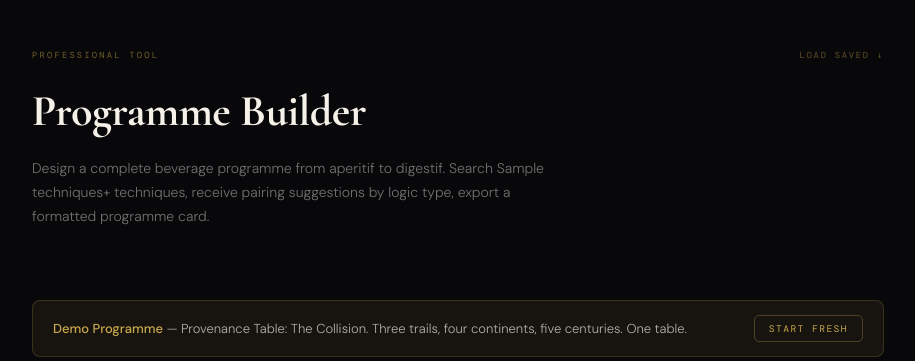
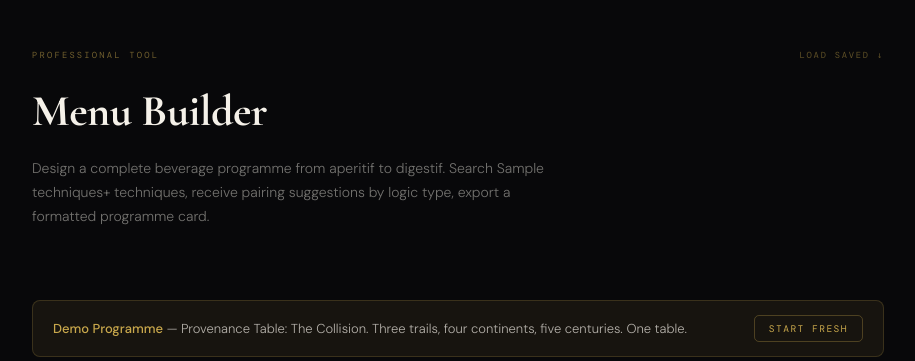
Before and after one commit to garthgreenlees-pixel/recipe-app, a Python web app: template templates/programme.html in a window 1280 px wide. Shown: the part 60-421 px from the top of the page, without its empty margins (182-1097 px from the left). Run offline with Jinja, Linux system fonts and the light colour scheme; the template is opened without the code that fills it: most values are stand-ins (such as "Sample title", 1, 10 or a date in 2020).

Commit message:
fix(voice): Programme Builder → Menu Builder on /programme + drinks_home
Co-Authored-By: Claude Sonnet 4.6 <noreply@anthropic.com>

```diff
--- a/templates/drinks_home.html
+++ b/templates/drinks_home.html
@@ -333,7 +333,7 @@ a{color:inherit;text-decoration:none}
             <span class="locked-badge">Coming</span>
             <span class="locked-title">The professional layer</span>
             <div class="locked-items">
-              <span class="locked-item">Programme Builder v2</span>
+              <span class="locked-item">Menu Builder v2</span>
               <span class="locked-item">Supplier Network</span>
               <span class="locked-item">Vintage Intelligence</span>
               <span class="locked-item">Staff Briefing Export</span>
--- a/templates/programme.html
+++ b/templates/programme.html
@@ -3,12 +3,12 @@
 <head>
 <meta charset="UTF-8">
 <meta name="viewport" content="width=device-width, initial-scale=1.0">
-<title>Beverage Programme Builder — Design Service from Aperitif to Digestif | Provenance</title>
+<title>Beverage Menu Builder — Design Service from Aperitif to Digestif | Provenance</title>
 <meta name="description" content="Build a complete beverage programme from Provenance's technique and beverage database. Select courses, receive pairing suggestions by logic type, export a formatted programme card.">
 <link rel="canonical" href="https://provenance.kitchen/programme">
 <meta name="robots" content="noindex">
 <meta name="twitter:card" content="summary">
-<meta name="twitter:title" content="Programme Builder — Provenance">
+<meta name="twitter:title" content="Menu Builder — Provenance">
 <meta name="twitter:description" content="Build a complete beverage programme from aperitif to digestif.">
 <link rel="manifest" href="/static/manifest.json">
 <meta name="theme-color" content="#08080A">
@@ -212,7 +212,7 @@ input[type=number].field-input{width:80px}
     <div class="hero-eyebrow" style="margin-bottom:0">Professional Tool</div>
     <button onclick="toggleLoadPanel()" style="background:none;border:none;font-family:var(--mono);font-size:0.55rem;letter-spacing:0.2em;text-transform:uppercase;color:rgba(201,168,76,0.45);cursor:pointer;padding:0;transition:color 180ms" onmouseover="this.style.color='#C9A84C'" onmouseout="this.style.color='rgba(201,168,76,0.45)'">Load Saved ↓</button>
   </div>
-  <h1 class="hero-title">Programme Builder</h1>
+  <h1 class="hero-title">Menu Builder</h1>
   <p class="hero-sub">Design a complete beverage programme from aperitif to digestif. Search {{ stats.techniques }}+ techniques, receive pairing suggestions by logic type, export a formatted programme card.</p>
 </div>
 
```
